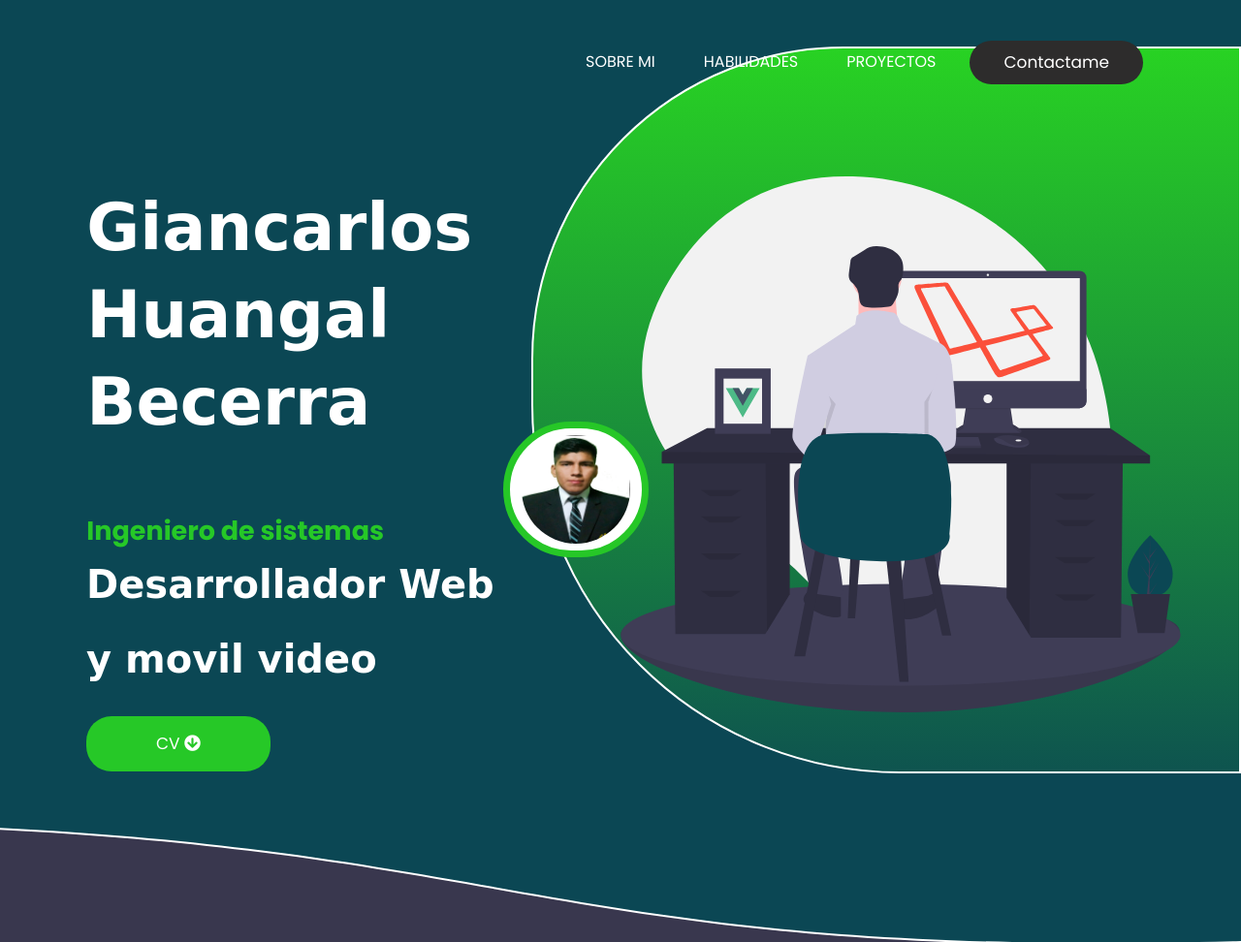
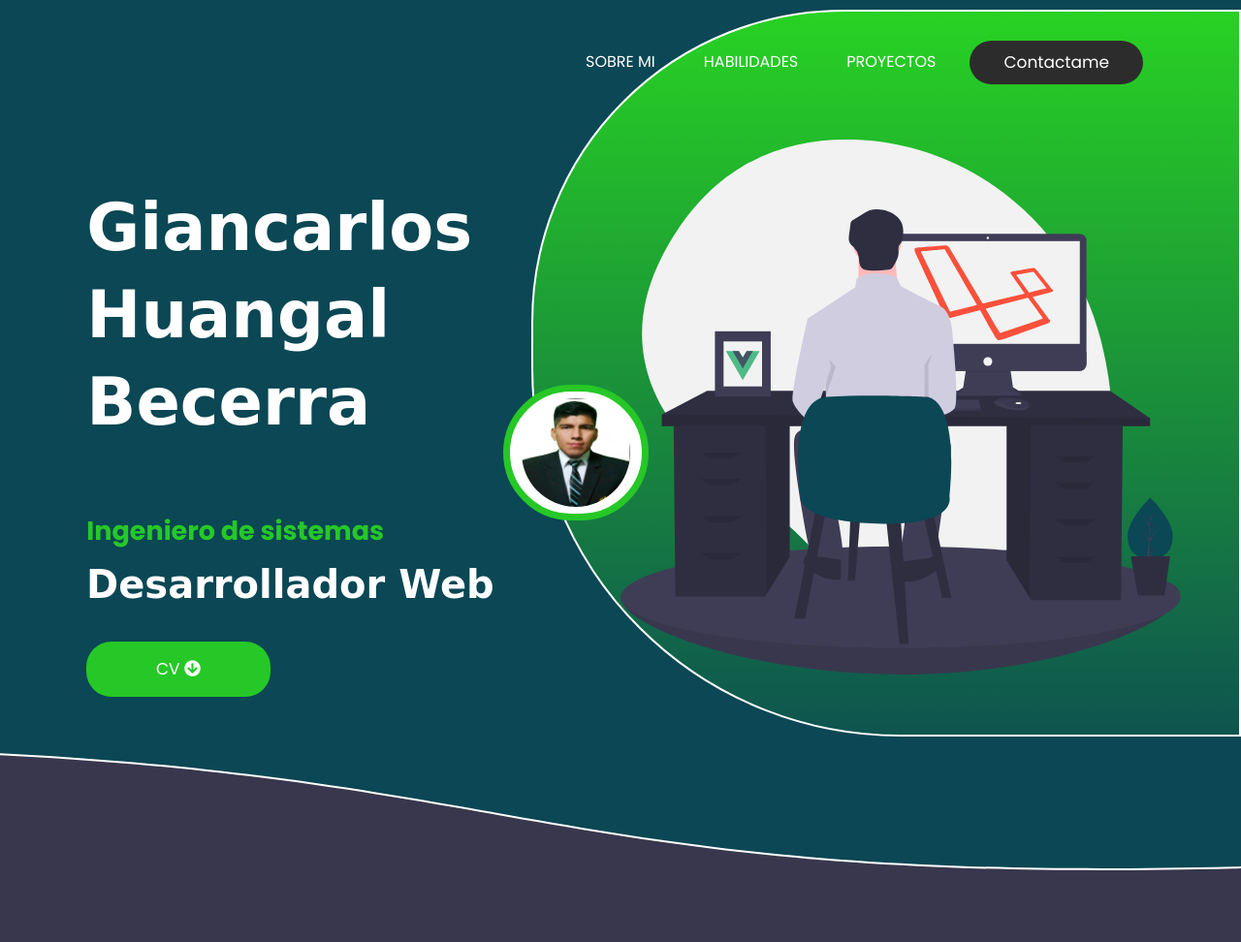
Before and after one commit to giiian98/GiancarlosH, a plain HTML site: page index.html in a window 1280 px wide. Shown: the top 972 px of the page at 97% size. Drawn offline with nearby package versions, Linux system fonts and the light colour scheme; files whose address does not match are found by name; a web font is replaced by a local one.

Commit message:
desde aqui okey

```diff
--- a/css/responsive.css
+++ b/css/responsive.css
@@ -7,11 +7,11 @@
     display: none;
   }
 
-  .loader {
+  /* .loader {
     position: absolute;
     left: -400px;
     top: -150px;
-  }
+  } */
 }
 
 @media (min-width: 992px) and (max-width: 1199px) {
--- a/index.html
+++ b/index.html
@@ -109,7 +109,7 @@
                         <strong class="animate__animated animate__fadeIn animate__delay-3s">Ingeniero de
                            sistemas</strong>
                         <span class=" animate__animated animate__jackInTheBox animate__delay-2s">Desarrollador
-                           Web y movil video</span>
+                           Web</span>
                         <a href="./pdf/CV-Giancarlos-Huangal-Becerra.pdf" id="cv" class="wow animate__animated animate__bounceIn animate__slower" target="_blank">CV <i
                               class="fas fa-arrow-circle-down"></i></a>
                      </div>
```
